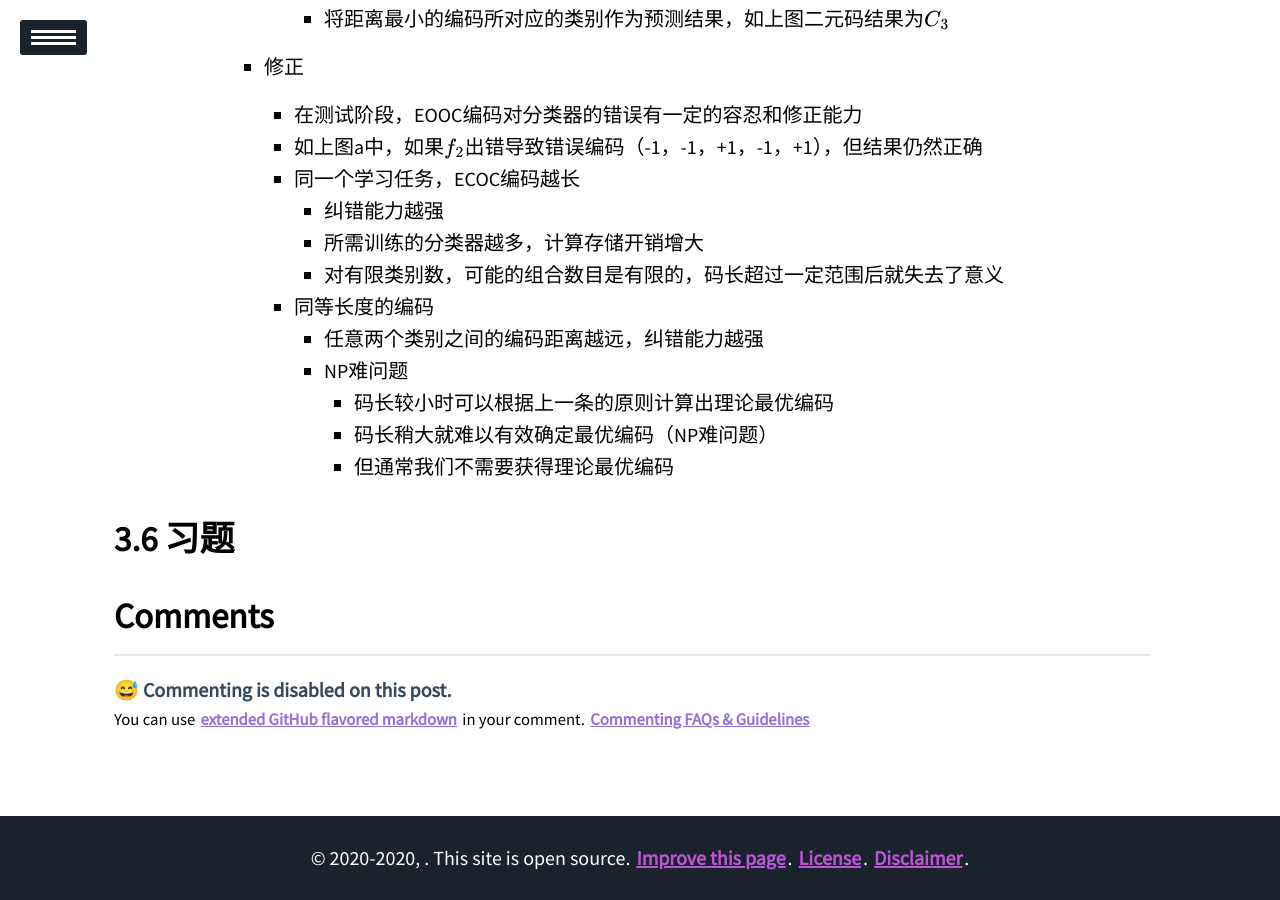
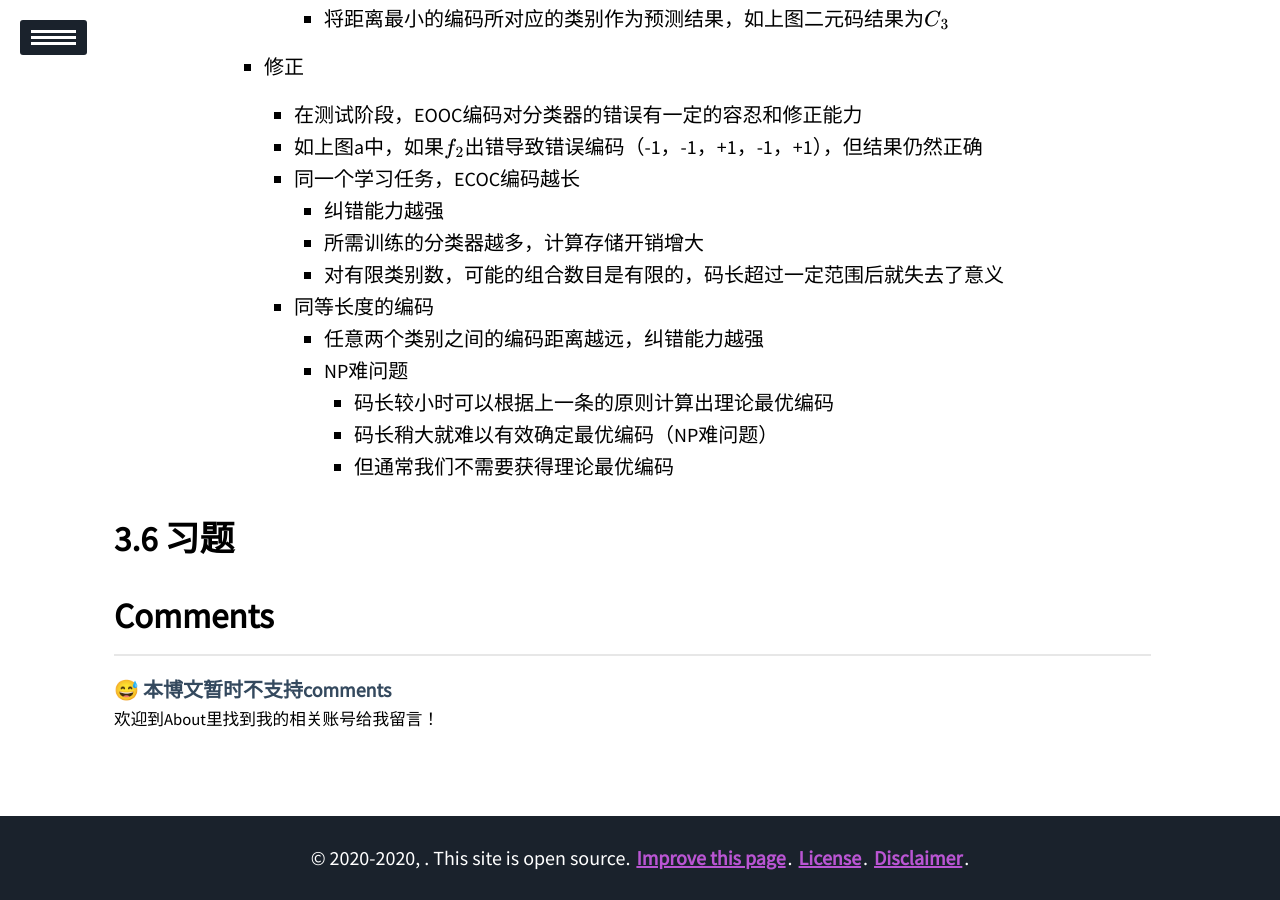
Before and after one commit to WangXiCindy/wangxicindy.github.io, a Jekyll site: the page built from _posts/2020-9-26-机器学习笔记.md, in a window 1280 px wide and 900 px high, scrolled down 44934 px. Built offline with Jekyll 4.4.1, drawn with Linux system fonts in a browser that asks for light colours; our own code applies the rules of GitHub Pages for plain Markdown files; formulas are drawn with MathJax 3; a script that is not in the unit is left out.

Commit message:
Update commentit.html

```diff
--- a/_includes/commentit.html
+++ b/_includes/commentit.html
@@ -24,13 +24,14 @@
 		{% endif %}
 	{% endfor %}
 {% else %}
-		<h6 style="color:#34495e;margin-bottom: auto;">&#128517; Commenting is disabled on this post.</h6>
+		<h6 style="color:#34495e;margin-bottom: auto;">&#128517; 本博文暂时不支持comments</h6>
 {% endif %}
 
 {% if page.protected == false %}
     <noscript>Please enable JavaScript to view the comment form powered by <a href="https://commentit.io/">Comm(ent|it)</a></noscript>
-		<div style="font-size: smaller;">You can use <a href="{{site.url}}{{site.baseurl}}/info/markdown-syntax">extended GitHub flavored markdown</a> in your comment. <a href="{{site.url}}{{site.baseurl}}/info/commenting-guidelines">Commenting FAQs & Guidelines </a></div>
-    <div id="commentit"></div>
+		<!--<div style="font-size: smaller;">You can use <a href="{{site.url}}{{site.baseurl}}/info/markdown-syntax">extended GitHub flavored markdown</a> in your comment. <a href="{{site.url}}{{site.baseurl}}/info/commenting-guidelines">Commenting FAQs & Guidelines </a></div> -->
+    <div style="font-size: smaller;">欢迎到About里找到我的相关账号给我留言！</div>
+        <div id="commentit"></div>
 
 
 	<script type="text/javascript" async>
```
